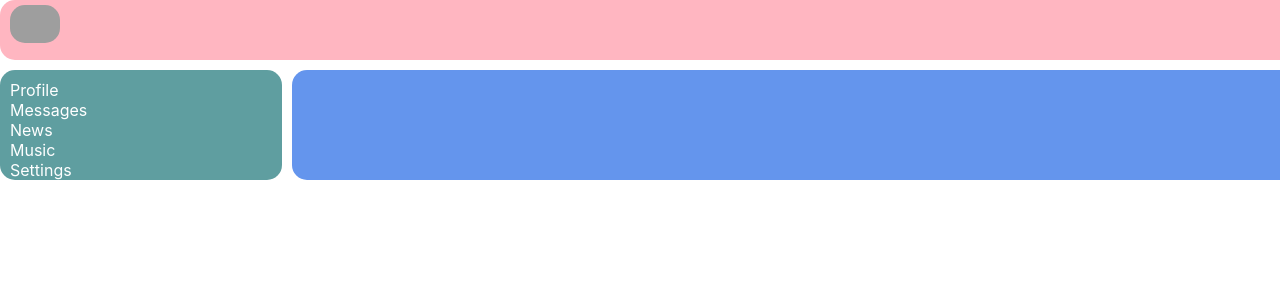
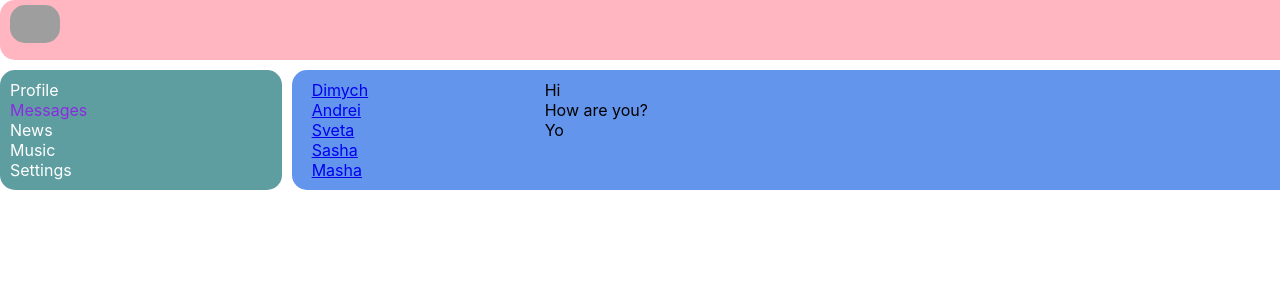
Before and after one commit to kirryya/Samuraj_TS, a React (Create React App) app: page /dialogs in a window 1280 px wide. Shown: the top 300 px of the page. Built offline with nearby package versions, Linux system fonts and the light colour scheme; grey boxes are pictures that could not be loaded.

Commit message:
22_Route

```diff
--- a/src/App.tsx
+++ b/src/App.tsx
@@ -14,11 +14,11 @@ const App = () => {
                 <Navbar/>
                 <div className="app-wrapper-content">
                     <Routes>
-                        <Route path={"/dialog"} element={<Dialogs />}/>
-                        <Route path={"/profile"} element={<Profile />}/>
-                        <Route path={"/new"} element={<Dialogs />}/>
-                        <Route path={"/music"} element={<Dialogs />}/>
-                        <Route path={"/settings"} element={<Dialogs />}/>
+                        <Route path="/profile" element={<Profile/>}/>
+                        <Route path="/dialogs/*" element={<Dialogs/>}/>
+                        <Route path="/news" element={<Dialogs/>}/>
+                        <Route path="/music" element={<Dialogs/>}/>
+                        <Route path="/settings" element={<Dialogs/>}/>
                     </Routes>
                 </div>
             </div>
--- a/src/components/Dialogs/Dialogs.tsx
+++ b/src/components/Dialogs/Dialogs.tsx
@@ -1,24 +1,25 @@
 import React from 'react';
 import s from "./Dialogs.module.css"
+import {NavLink} from "react-router-dom";
 
 const Dialogs = () => {
     return (
         <div className={s.dialogs}>
             <div className={s.dialogsItems}>
                 <div className={s.dialog + " " + s.active}>
-                    Dimych
+                    <NavLink to="/dialogs/1">Dimych</NavLink>
                 </div>
                 <div className={s.dialog}>
-                    Andrei
+                    <NavLink to="/dialogs/2">Andrei</NavLink>
                 </div>
                 <div className={s.dialog}>
-                    Sveta
+                    <NavLink to="/dialogs/3">Sveta</NavLink>
                 </div>
                 <div className={s.dialog}>
-                    Sasha
+                    <NavLink to="/dialogs/4">Sasha</NavLink>
                 </div>
                 <div className={s.dialog}>
-                    Masha
+                    <NavLink to="/dialogs/5">Masha</NavLink>
                 </div>
             </div>
             <div className={s.messages}>
--- a/src/components/Navbar/Navbar.tsx
+++ b/src/components/Navbar/Navbar.tsx
@@ -9,7 +9,7 @@ const Navbar = () => {
                 <NavLink to="/profile" className={navData => navData.isActive? s.active : s.item}>Profile</NavLink>
             </div>
             <div>
-                <NavLink to="/dialog" className={navData => navData.isActive? s.active : s.item}>Messages</NavLink>
+                <NavLink to="/dialogs" className={navData => navData.isActive? s.active : s.item}>Messages</NavLink>
             </div>
             <div>
                 <NavLink to="/news" className={navData => navData.isActive? s.active : s.item}>News</NavLink>
```
